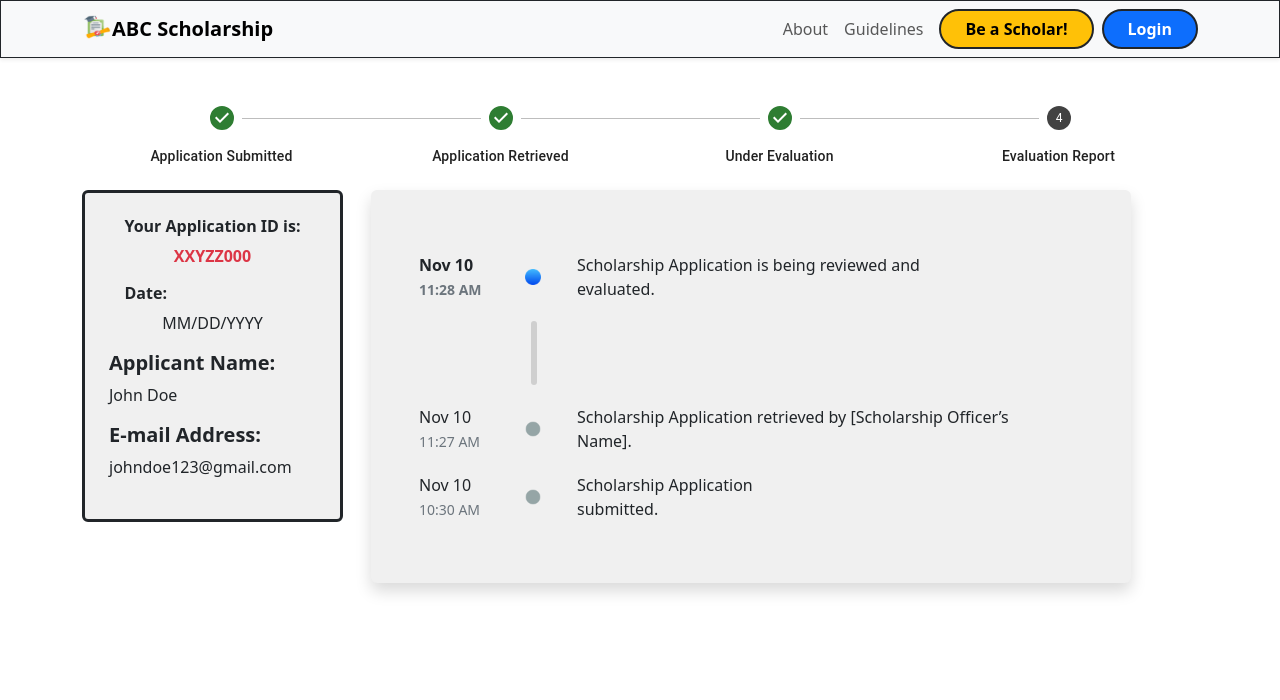
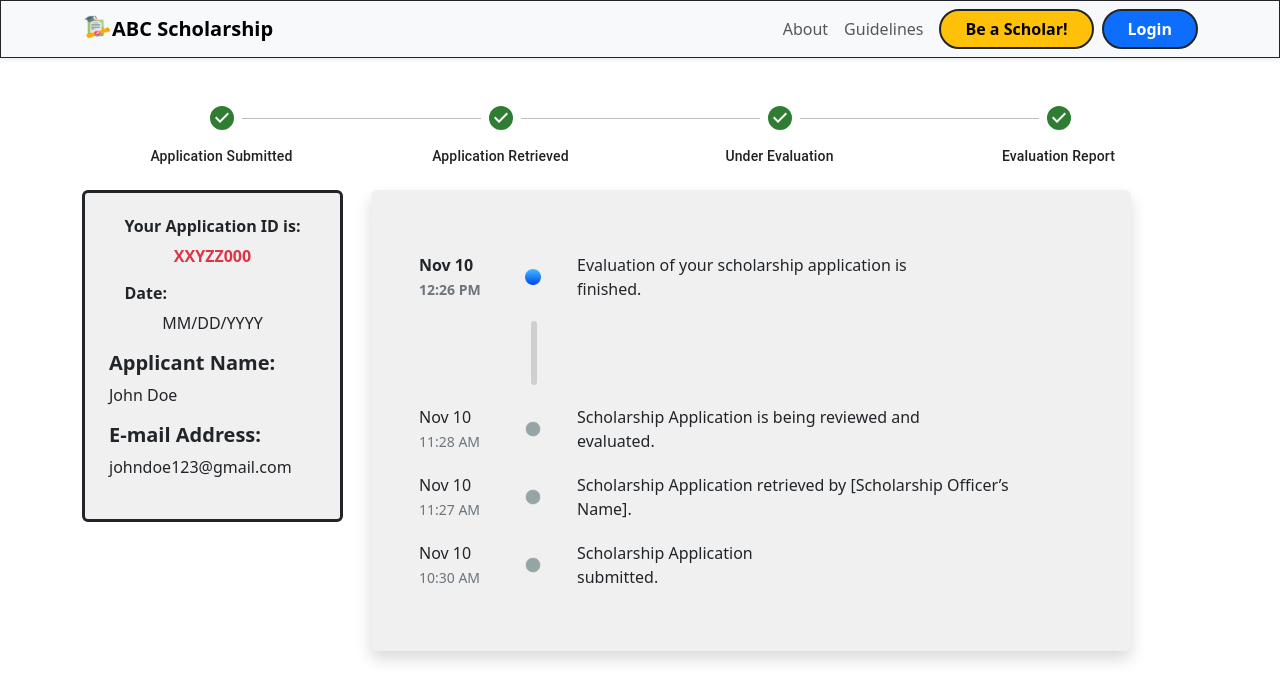
Before and after one commit to my-name-is-gabs/capstone-CS-frontend, a React (Vite) app: page /monitorapp in a window 1280 px wide. Shown: the top 700 px of the page. Built offline with nearby package versions, Linux system fonts and the light colour scheme.

Commit message:
Montoring page is done

```diff
--- a/src/extras/dummyData.js
+++ b/src/extras/dummyData.js
@@ -22,16 +22,16 @@ export const dummyData = [
     time: "11:28 AM",
     description: "Scholarship Application is being reviewed and evaluated.",
     currentStep: 3,
+    isActive: false,
+  },
+  {
+    index: 5,
+    date: "Nov 10",
+    time: "12:26 PM",
+    description: "Evaluation of your scholarship application is finished.",
+    currentStep: 4,
     isActive: true,
   },
-  // {
-  //   index: 5,
-  //   date: "Nov 10",
-  //   time: "12:26 PM",
-  //   description: "Evaluation of your scholarship application is finished.",
-  //   currentStep: 4,
-  //   isActive: false,
-  // },
   // {
   //   index: 6,
   //   date: "Nov 10",
--- a/src/pages/Monitoring/MonitorApp.jsx
+++ b/src/pages/Monitoring/MonitorApp.jsx
@@ -6,8 +6,16 @@ import StepLabel from "@mui/material/StepLabel";
 import { grey } from "@mui/material/colors";
 import { dummyData } from "../../extras/dummyData";
 import "./monitorApp.css";
+import { useEffect, useState } from "react";
 
 const MonitorApp = () => {
+  const [activeStep, setActiveStep] = useState(0);
+
+  useEffect(() => {
+    const findActive = dummyData.find((value) => value.isActive === true);
+    setActiveStep(findActive.currentStep);
+  }, []);
+
   const stepStyle = {
     "& .Mui-active": {
       "& .MuiSvgIcon-root": {
@@ -25,7 +33,7 @@ const MonitorApp = () => {
     <>
       <div className="container mt-5">
         <Box sx={{ width: "100%" }}>
-          <Stepper activeStep={3} sx={stepStyle} alternativeLabel>
+          <Stepper activeStep={activeStep} sx={stepStyle} alternativeLabel>
             <Step>
               <StepLabel>Application Submitted</StepLabel>
             </Step>
```
